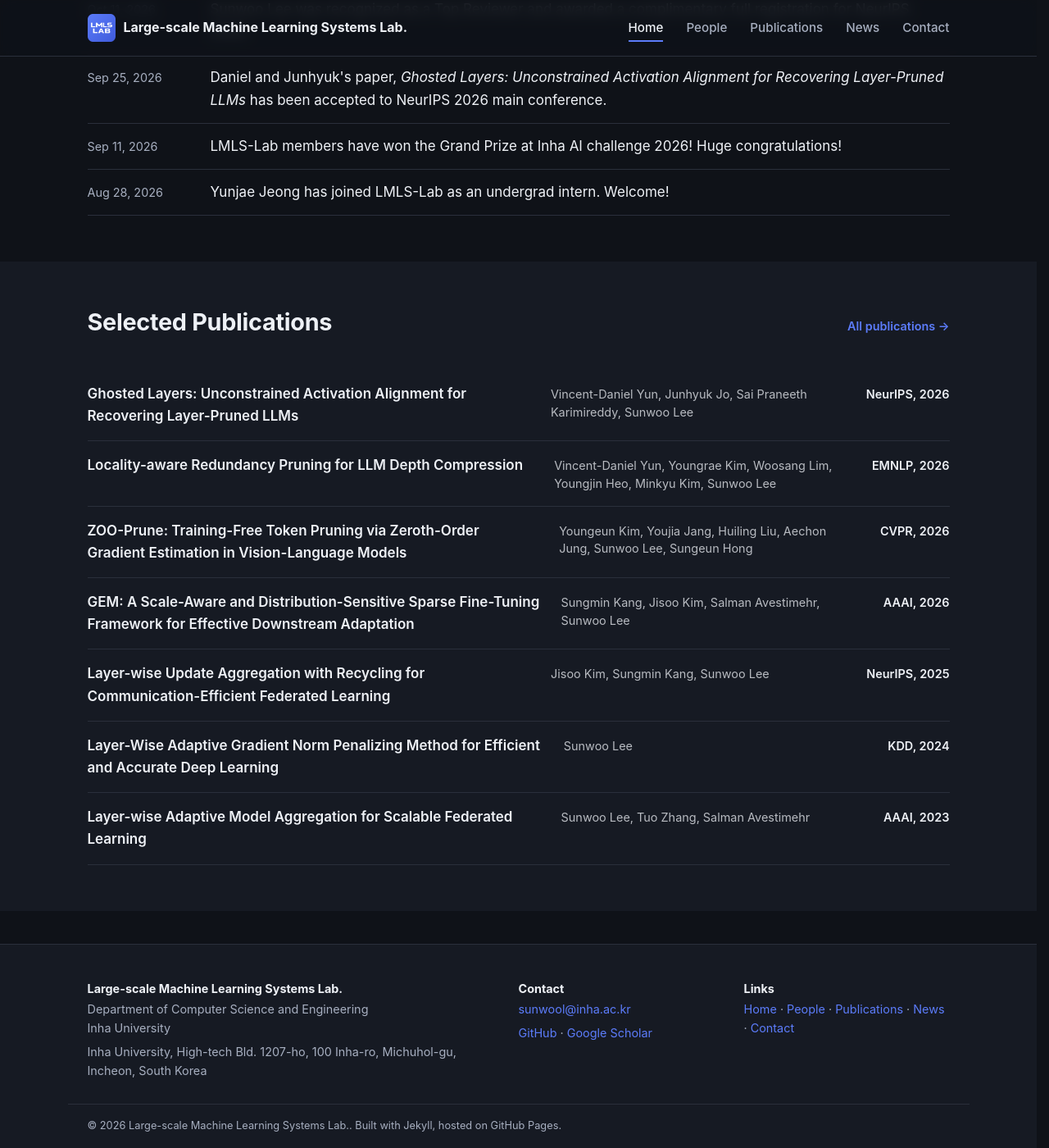
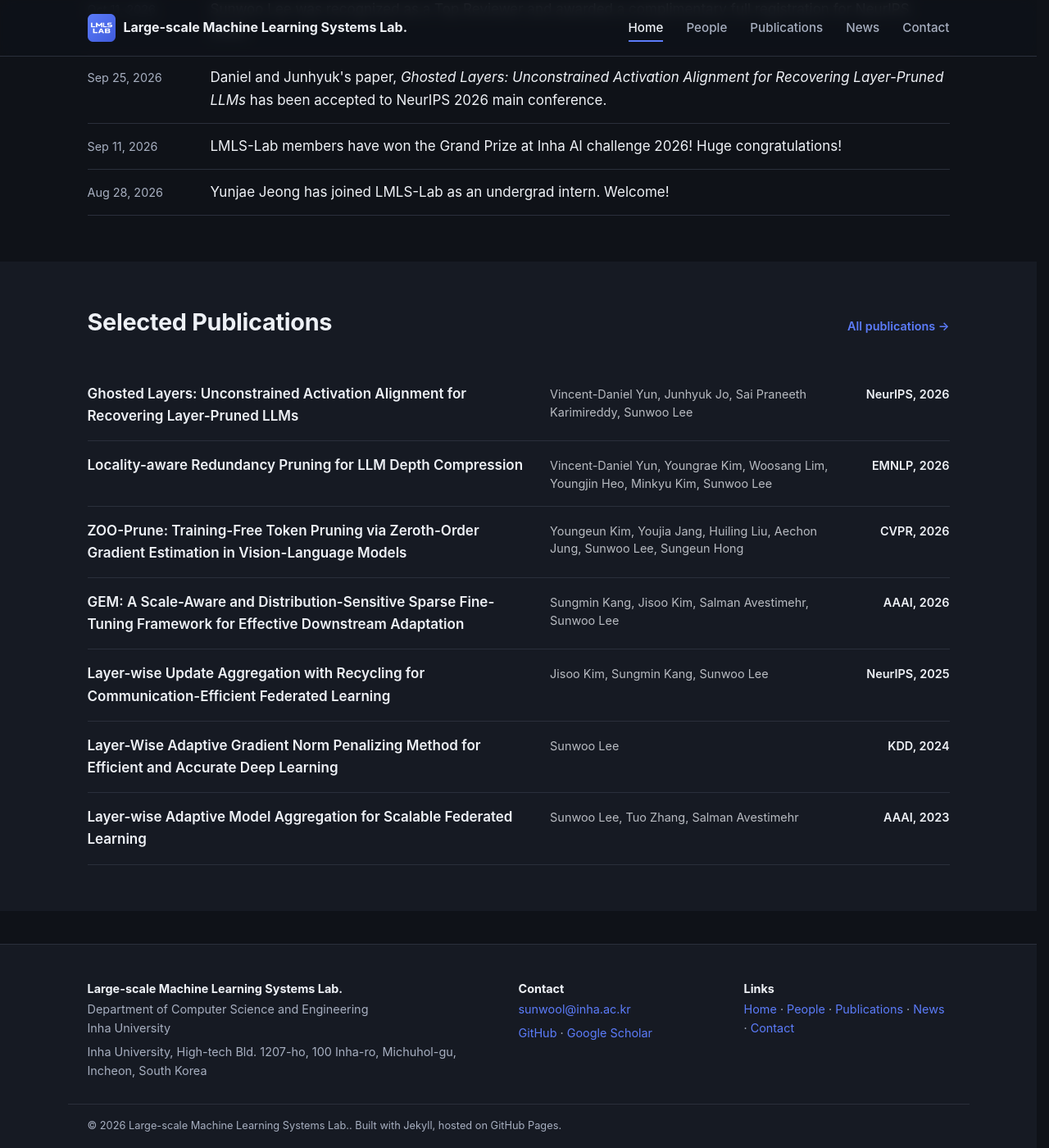
Before and after one commit to LMLS-Lab/lmls-lab.github.io, a Jekyll site: the page built from index.md, in a window 1280 px wide and 1400 px high, scrolled down 860 px. Shown: the whole window at 82% size. Built offline with Jekyll 4.4.1, drawn with Linux system fonts in a browser that asks for light colours.

Commit message:
Updated.

```diff
--- a/_layouts/home.html
+++ b/_layouts/home.html
@@ -60,7 +60,7 @@ layout: default
       <h2>Selected Publications</h2>
       <a class="section__more" href="{{ '/publications/' | relative_url }}">All publications →</a>
     </div>
-    <ul class="pub-list">
+    <ul class="pub-list pub-list--cols">
       {% assign featured_pubs = site.publications | where: "featured", true | sort: "year" | reverse %}
       {% if featured_pubs.size > 0 %}
         {% assign selected_pubs = featured_pubs %}
--- a/assets/css/style.scss
+++ b/assets/css/style.scss
@@ -582,12 +582,25 @@ img { max-width: 100%; display: block; }
   }
 }
 
-/* Three-column row: title | authors or agency | venue or role */
-.pub-list__item.pub-list__item--cols {
+/* Three-column table: title | authors or agency | venue or role.
+   The list owns the column tracks, and each row adopts them via subgrid,
+   so column edges are shared across all rows like a table. */
+.pub-list.pub-list--cols {
   display: grid;
   grid-template-columns: minmax(0, 1.5fr) minmax(0, 1fr) auto;
   column-gap: 1.5rem;
+}
+
+.pub-list__item.pub-list__item--cols {
+  display: grid;
+  grid-column: 1 / -1;
+  grid-template-columns: subgrid;
   align-items: baseline;
+}
+
+/* Empty-state row spans the full width */
+.pub-list--cols > .pub-list__item--empty {
+  grid-column: 1 / -1;
 }
 
 .pub-list__item--cols .pub-list__sub {
@@ -616,6 +629,9 @@ img { max-width: 100%; display: block; }
 
 /* Stack columns on narrow screens */
 @media (max-width: 720px) {
+  .pub-list.pub-list--cols {
+    display: block;
+  }
   .pub-list__item.pub-list__item--cols {
     grid-template-columns: 1fr;
     row-gap: 0.25rem;
```
